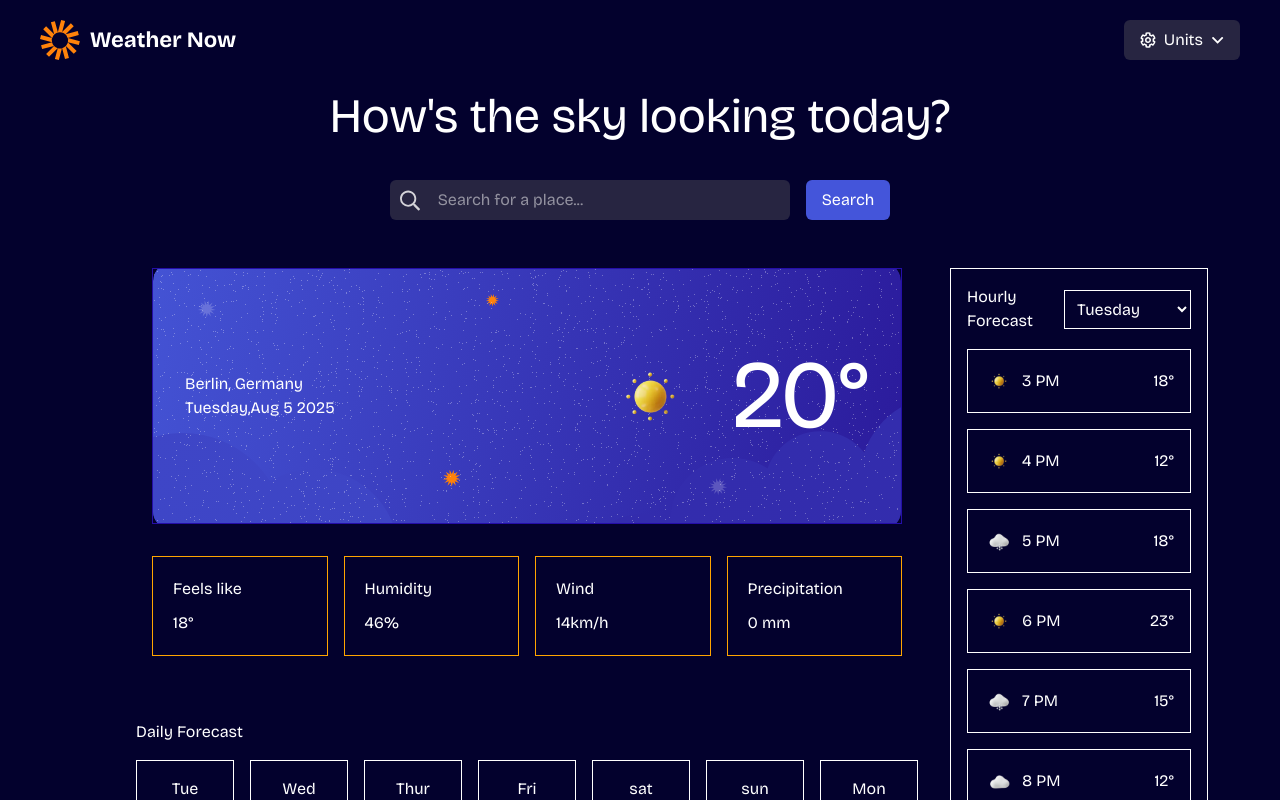
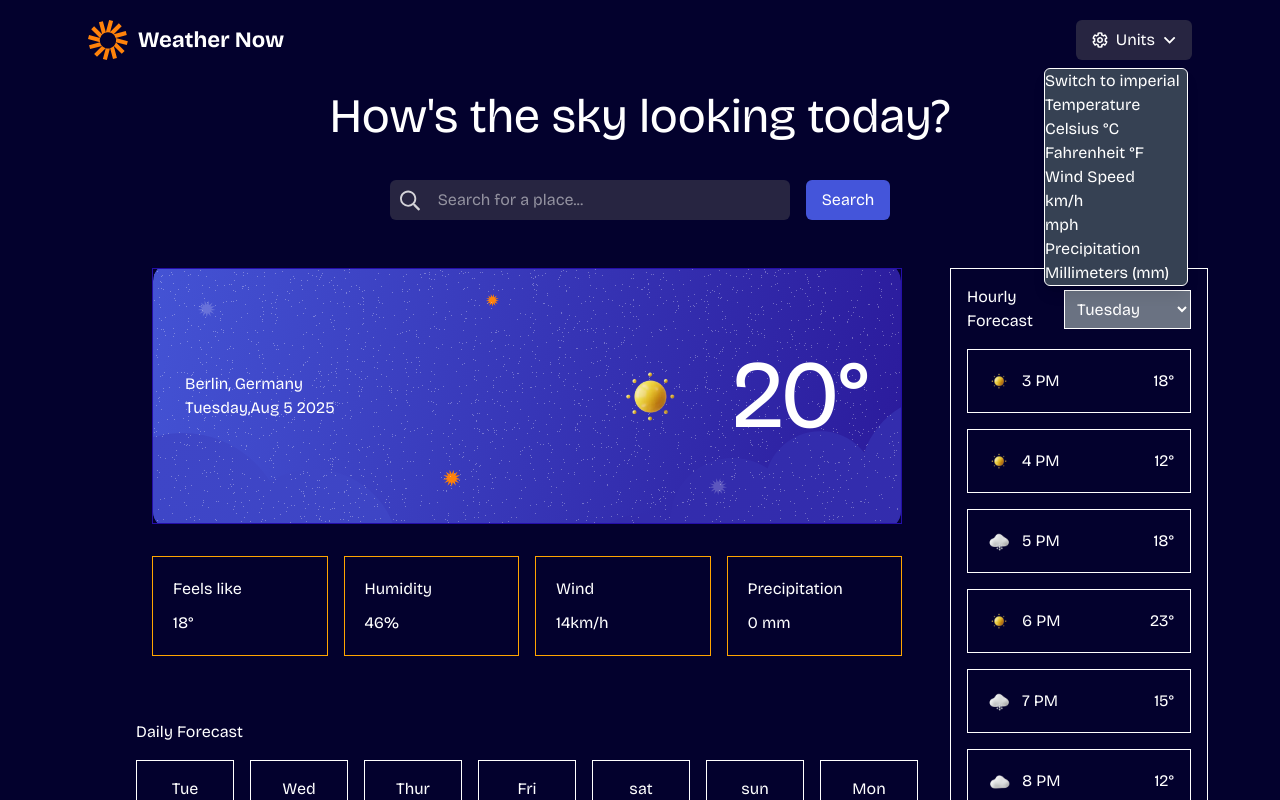
Before and after one commit to nickonyi/Weather-App-main, a React (Vite) app: page / in a window 1280 px wide. Both pictures are taken after a click on the button "Units". Shown: the top 800 px of the page. Built offline with nearby package versions, Linux system fonts and the light colour scheme.

Commit message:
feat: enhance Navbar with dropdown for unit selection and improved styling

```diff
--- a/src/components/mainContent.jsx
+++ b/src/components/mainContent.jsx
@@ -122,7 +122,11 @@ function MainContent() {
           <div className="hourly-forecast-header flex justify-between items-center">
             <h2 className="flex item-center ">Hourly Forecast</h2>
             <div className="date-dropdown">
-              <select name="date" id="date-select" className="border p-2">
+              <select
+                name="date"
+                id="date-select"
+                className="border p-2 bg-gray-500"
+              >
                 <option value="tuesday">Tuesday</option>
                 <option value="wednesday">Wednesday</option>
                 <option value="thursday">Thursday</option>
--- a/src/components/navbar.jsx
+++ b/src/components/navbar.jsx
@@ -1,20 +1,59 @@
 import logo from "../assets/images/logo.svg";
 import iconUnit from "../assets/images/icon-units.svg";
 import iconDropdown from "../assets/images/icon-dropdown.svg";
+import { useState } from "react";
 
 function Navbar() {
+  const [showDropdown, setShowDropdown] = useState(false);
+
+  const toggleDropdown = () => {
+    setShowDropdown(!showDropdown);
+  };
   return (
-    <nav className="nav-container flex justify-between items-center">
+    <nav className="nav-container flex justify-between items-center px-12">
       <div className="nav-logo">
         <div className="nav-logo-img">
           <img src={logo} alt="Weather App Logo" />
         </div>
       </div>
 
-      <div className="metric-container flex items-center gap-2 cursor-pointer rounded-md py-2 px-4 ">
+      <div
+        className="metric-container relative flex items-center gap-2 cursor-pointer rounded-md py-2 px-4 "
+        onClick={toggleDropdown}
+      >
         <img src={iconUnit} alt="Celsius Icon" />
         <button className="metric-button">Units</button>
         <img src={iconDropdown} alt="Dropdown Icon" />
+        <div
+          className={`dropdown-menu absolute right-1 top-full mt-2 bg-gray-700 rounded-md shadow-lg w-36 border transform transition-all duration-500 ease-in-out
+    ${
+      showDropdown
+        ? "translate-y-0 opacity-100"
+        : "-translate-y-6 opacity-0 pointer-events-none"
+    }`}
+        >
+          <p className="dropdown-header">Switch to imperial</p>
+          <div className="dropdown-measurements">
+            <p className="dropdown-item">Temperature</p>
+            <div className="dropdown-items-cont">
+              <p className="dropdown-item-unit">Celsius °C</p>
+              <p className="dropdown-item-unit">Fahrenheit °F</p>
+            </div>
+          </div>
+          <div className="dropdown-measurements">
+            <p className="dropdown-item">Wind Speed</p>
+            <div className="dropdown-items-cont">
+              <p className="dropdown-item-unit">km/h</p>
+              <p className="dropdown-item-unit">mph</p>
+            </div>
+          </div>
+          <div className="dropdown-measurements">
+            <p className="dropdown-item">Precipitation</p>
+            <div className="dropdown-items-cont">
+              <p className="dropdown-item-unit">Millimeters (mm)</p>
+            </div>
+          </div>
+        </div>
       </div>
     </nav>
   );
```
